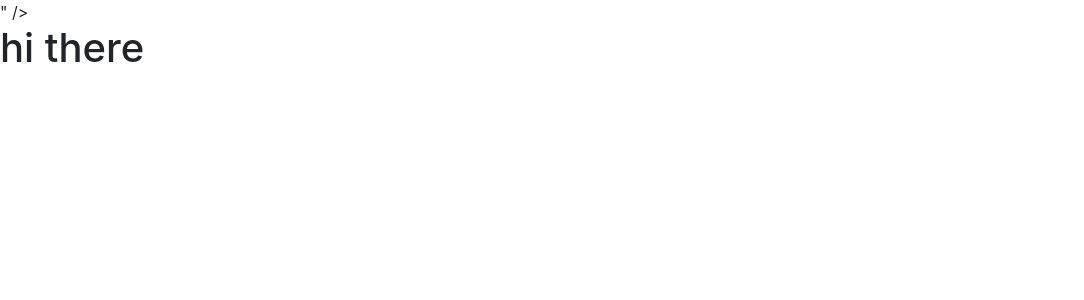
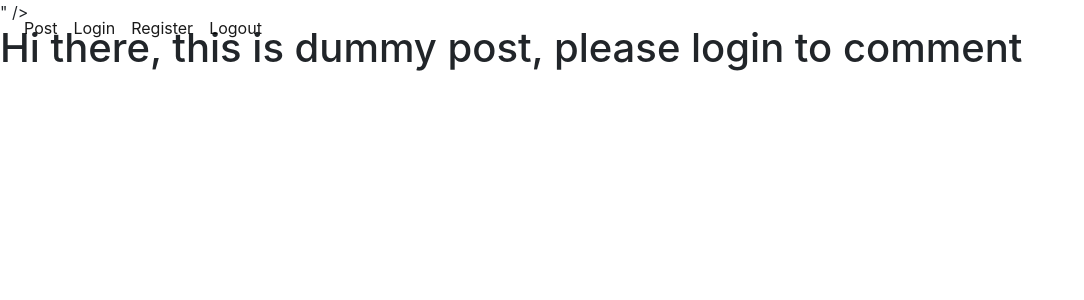
Before and after one commit to SouLPegasuS/Nested-Comments, a React (Create React App) app in the folder client/: page / in a window 1280 px wide. Shown: the top 300 px of the page, without its empty margins (0-1084 px from the left). Built offline with nearby package versions, Linux system fonts and the light colour scheme.

Commit message:
rendered pages with dummy content

```diff
--- a/client/package.json
+++ b/client/package.json
@@ -2,6 +2,7 @@
   "name": "client",
   "version": "0.1.0",
   "private": true,
+  "proxy": "http://localhost:4000",
   "dependencies": {
     "@testing-library/jest-dom": "^5.11.4",
     "@testing-library/react": "^11.1.0",
--- a/client/public/index.html
+++ b/client/public/index.html
@@ -1,7 +1,7 @@
 <!DOCTYPE html>
 <html lang="en">
   <head>
-    <title>Application</title>
+    <title>Nested-Comments</title>
     <link rel="stylesheet" href="https://use.fontawesome.com/releases/v5.6.3/css/all.css" integrity="sha384-UHRtZLI+pbxtHCWp1t77Bi1L4ZtiqrqD80Kn4Z8NTSRyMA2Fd33n5dQ8lWUE00s/" crossorigin="anonymous">" />
     <link rel="stylesheet" href="https://cdn.jsdelivr.net/npm/bootstrap@4.6.0/dist/css/bootstrap.min.css" integrity="sha384-B0vP5xmATw1+K9KRQjQERJvTumQW0nPEzvF6L/Z6nronJ3oUOFUFpCjEUQouq2+l" crossorigin="anonymous">
     <link rel="stylesheet" href="styles.css" />
--- a/client/src/App.jsx
+++ b/client/src/App.jsx
@@ -1,13 +1,18 @@
 import React from "react";
-import { BrowserRouter as Router, Route, Switch } from "react-router-dom"
+import { BrowserRouter as Router, Route, Switch } from "react-router-dom";
+import Login from "./pages/Login";
+import Register from "./pages/Register";
+import Post from "./pages/Post";
 
 const App = () => {
-  return (<h1> hi there </h1>
-    // <Router>
-    //   <Switch>
-    //     <Route exact path = "/" component = {Login} />
-    //   </Switch>
-    // </Router>
+  return (
+    <Router>
+      <Switch>
+        <Route exact path = "/" component = {Post} />
+        <Route exact path = "/login" component = {Login} />
+        <Route exact path = "/register" component = {Register} />
+      </Switch>
+    </Router>
   );
 }
 export default App;
--- a/client/src/pages/Login.jsx
+++ b/client/src/pages/Login.jsx
@@ -1,7 +1,6 @@
 import React, { useState } from "react";
 import { Link } from "react-router-dom";
 import axios from "axios";
-import Footer from "../components/Footer";
 import Navbar from "../components/Navbar";
 
 
@@ -73,7 +72,6 @@ const Login = () => {
                 <p> {message} </p>
             </div>
             </div>
-            <Footer />
         </div>
     )
 }
--- /dev/null
+++ b/client/src/pages/Post.jsx
@@ -0,0 +1,17 @@
+import React, { useState, useEffect } from "react";
+import { Link } from "react-router-dom";
+import axios from "axios";
+import Navbar from "../components/Navbar";
+
+
+const Post = () => {
+
+    return(
+        <div>
+            <Navbar/>
+            <h1>Hi there, this is dummy post, please login to comment</h1>
+        </div>
+    )
+}
+
+export default Post;
--- a/client/src/pages/Register.jsx
+++ b/client/src/pages/Register.jsx
@@ -1,7 +1,6 @@
 import React, { useState, useEffect } from "react";
 import { Link } from "react-router-dom";
 import axios from "axios";
-import Footer from "../components/Footer";
 import Navbar from "../components/Navbar";
 
 
@@ -62,7 +61,7 @@ const Register = () => {
             </div>
             <h4> OR </h4>
             <div>
-                <Link to="/">
+                <Link to="/login">
                     <span
                         className="btn btn-dark mt-3">
                         Login
@@ -73,7 +72,6 @@ const Register = () => {
                 <p> {message} </p>
             </div>
             </div>
-            <Footer />
         </div>
     )
 }
```
Also changed, not shown: client/src/components/comment.jsx (added).
